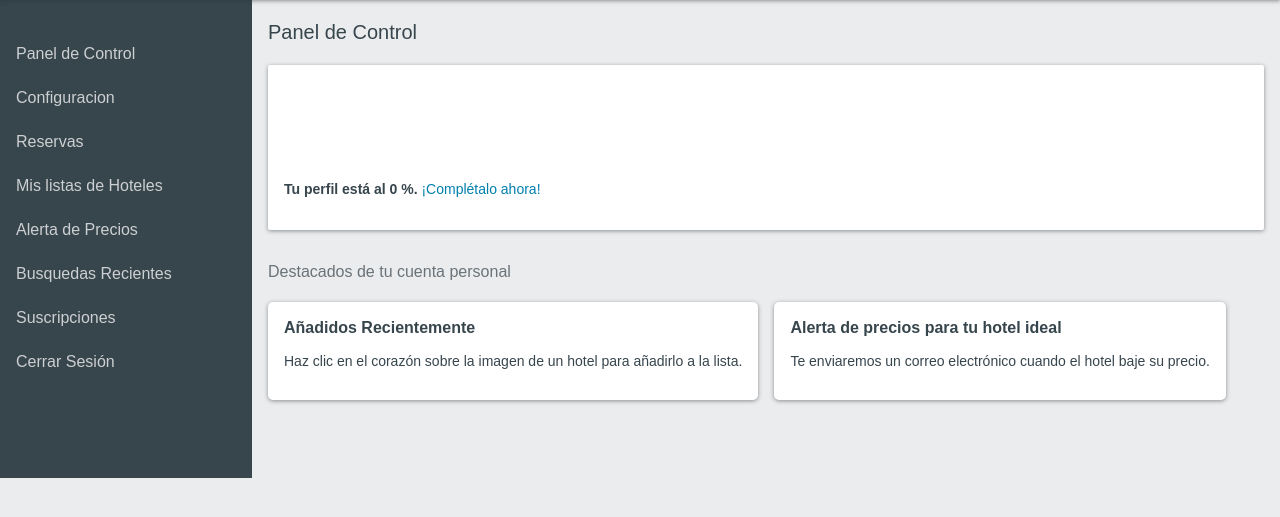
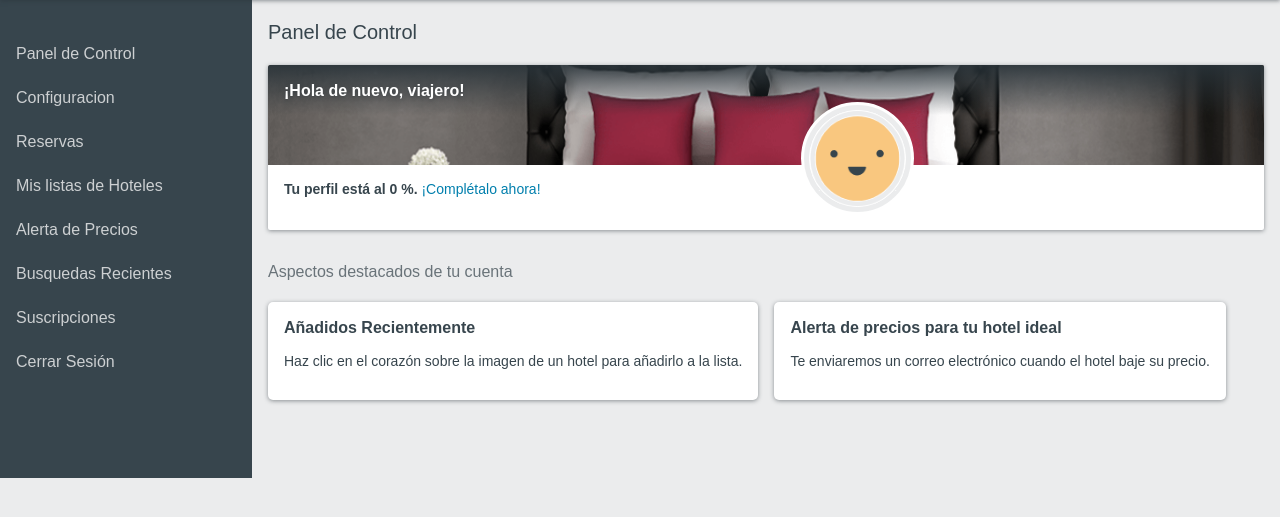
Before and after one commit to EliteArmy/IS410-II2017-ProyectoPOO-Grupo-1, a PHP site: page /dashboard.html in a window 1280 px wide. Shown: the part 64-581 px from the top of the page. Run offline with PHP 8.4, Linux system fonts and the light colour scheme.

Commit message:
cambios a dashboard

```diff
--- a/css/ariel-custom-css.css
+++ b/css/ariel-custom-css.css
@@ -569,11 +569,86 @@
 	position:relative;
 }
 
+.imagen-fondo{
+
+	border-bottom-color:rgb(55, 69, 77);
+	border-bottom-style:none;
+	border-bottom-width:0px;
+	border-image-outset:0px;
+	border-image-repeat:stretch;
+	border-image-slice:100%;
+	border-image-source:none;
+	border-image-width:1;
+	border-left-color:rgb(55, 69, 77);
+	border-left-style:none;
+	border-left-width:0px;
+	border-right-color:rgb(55, 69, 77);
+	border-right-style:none;
+	border-right-width:0px;
+	border-top-color:rgb(55, 69, 77);
+	border-top-left-radius:2px;
+	border-top-right-radius:2px;
+	border-top-style:none;
+	border-top-width:0px;
+	box-sizing:border-box;
+	color:rgb(55, 69, 77);
+	direction:ltr;
+	display:inline;
+	font-family:Arial, Helvetica, Sans, sans-serif, "Sans Serif";
+	font-size:16px;
+	height:240.688px;
+	left:0px;
+	line-height:20px;
+	margin-top:-50px;
+	max-width:100%;
+	position:relative;
+	top:0px;
+	vertical-align:middle;
+	/*width:1065px;*/
+
+}
+
+.imagen-fondo2{ /*difuminado*/
+	background-image:linear-gradient(rgba(41, 51, 57, 0.9), transparent);
+	border-top-left-radius:2px;
+	border-top-right-radius:2px;
+	box-sizing:border-box;
+	color:rgb(55, 69, 77);
+	display:block;
+	font-family:Arial, Helvetica, Sans, sans-serif, "Sans Serif";
+	font-size:16px;
+	height:50px;
+	left:0px;
+	line-height:20px;
+	position:absolute;
+	top:0px;
+	width:1065px;
+}
+
+.mensaje-bienvenida{
+	box-sizing:border-box;
+	color:rgb(255, 255, 255);
+	display:block;
+	font-family:Arial, Helvetica, Sans, sans-serif, "Sans Serif";
+	font-size:16px;
+	font-weight:bold;
+	line-height:20px;
+
+	margin: 0px;
+	padding-bottom:0px;
+	padding-left:16px;
+	padding-right:16px;
+	padding-top:0px;
+	position:absolute;
+	text-align:left;
+	text-shadow:rgba(41, 51, 57, 0.5) 0px 1px 4px;
+	top:16px;
+}
+
 .fondo-tarjeta-perfil{
 	bottom:-50px;
 	box-sizing:
-	border-box;
-	color:rgb(55, 69, 77);
+	border-box;color:rgb(55, 69, 77);
 	display:block;
 	font-family:Arial, Helvetica, Sans, sans-serif, "Sans Serif";
 	font-size:16px;
@@ -581,8 +656,141 @@
 	left:532.5px;
 	line-height:20px;
 	position:absolute;
+	/*max-width:100%;*/
 }
 
+.carita-progreso{
+
+	background-color:rgb(235, 236, 237);
+	background-image:linear-gradient(90deg, rgb(235, 236, 237) 50%, transparent 0px, transparent), linear-gradient(90deg, rgb(140, 186, 63) 50%, rgb(235, 236, 237) 0px, rgb(235, 236, 237));
+	border-bottom-color:rgb(255, 255, 255);
+	border-bottom-left-radius:50%;
+	border-bottom-right-radius:50%;
+	border-bottom-style:solid;
+	border-bottom-width:3px;
+	border-image-outset:0px;
+	border-image-repeat:stretch;border-image-slice:100%;
+	border-image-source:none;
+	border-image-width:1;
+	border-left-color:rgb(255, 255, 255);
+	border-left-style:solid;
+	border-left-width:3px;
+	border-right-color:rgb(255, 255, 255);
+	border-right-style:solid;
+	border-right-width:3px;
+	border-top-color:rgb(255, 255, 255);
+	border-top-left-radius:50%;
+	border-top-right-radius:50%;
+	border-top-style:solid;
+	border-top-width:3px;
+	box-sizing:border-box;
+	color:rgb(55, 69, 77);display:block;
+	font-family:Arial, Helvetica, Sans, sans-serif, "Sans Serif";
+	font-size:16px;
+	height:113px;
+	line-height:20px;
+	position:relative;
+	width:113px;
+	max-width:100%;
+
+}
+
+.carita-avatar{
+	box-sizing:
+	border-box;
+	color:rgb(55, 69, 77);
+	display:block;
+	font-family:Arial, Helvetica, Sans, sans-serif, "Sans Serif";
+	font-size:16px;
+	height:95px;
+	left:9px;
+	line-height:20px;
+	position:absolute;
+	top:9px;
+	/*width:95px;*/
+
+}
+
+.carita-progreso2{
+	background-attachment:scroll;
+	background-clip:border-box;
+	background-color:rgb(255, 255, 255);
+	background-image:none;
+	background-origin:padding-box;
+	background-position-x:0%;
+	background-position-y:0%;
+	background-size:auto;
+	border-bottom-color:rgb(255, 255, 255);
+	border-bottom-left-radius:50%;
+	border-bottom-right-radius:50%;
+	border-bottom-style:solid;
+	border-bottom-width:1px;
+	border-image-outset:0px;
+	border-image-repeat:stretch;
+	border-image-slice:100%;
+	border-image-source:none;
+	border-image-width:1;
+	border-left-color:rgb(255, 255, 255);
+	border-left-style:solid;
+	border-left-width:1px;
+	border-right-color:rgb(255, 255, 255);
+	border-right-style:solid;
+	border-right-width:1px;
+	border-top-color:rgb(255, 255, 255);
+	border-top-left-radius:50%;
+	border-top-right-radius:50%;
+	border-top-style:solid;
+	border-top-width:1px;
+	box-sizing:border-box;
+	color:rgb(55, 69, 77);
+	display:block;
+	font-family:Arial, Helvetica, Sans, sans-serif, "Sans Serif";
+	font-size:16px;
+	height:97px;
+	left:5px;
+	line-height:20px;
+	position:absolute;
+	top:5px;
+	width:97px;
+}
+
+.carita-avatar2{
+	background-position-x:50%;
+	background-position-y:50%;
+	background-repeat-x:;
+	background-repeat-y:;
+	background-size:contain;
+	border-bottom-left-radius:50%;
+	border-bottom-right-radius:50%;
+	border-top-left-radius:50%;
+	border-top-right-radius:50%;
+	box-sizing:border-box;
+	color:rgb(55, 69, 77);
+	display:block;
+	font-family:Arial, Helvetica, Sans, sans-serif, "Sans Serif";
+	font-size:16px;
+	height:95px;
+	line-height:0px;
+	object-fit:cover;
+	text-indent:0px;
+	/*width:95px;*/
+	/*max-width:100%;*/
+}
+
+.carita-avatar3{
+	box-sizing:border-box;
+	color:rgb(55, 69, 77);
+	font-family:Arial, Helvetica, Sans, sans-serif, "Sans Serif";
+	font-size:16px;
+	height:95px;
+	line-height:0px;
+	overflow-x:hidden;
+	overflow-y:hidden;
+	text-indent:0px;
+	transform-origin:47.5px 47.5px;
+	/*width:95px;*/
+	/*max-width:100%;*/
+}
 .fondo-tarjeta-titulo{
 	box-sizing:border-box;
 	color:rgb(55, 69, 77);
@@ -599,7 +807,7 @@
 	padding-left:16px;
 	padding-right:16px;
 	text-align:left;
-	/*width:426px*/
+	width:426px
 }
 
 .fondo-tarjeta-titulo2{
@@ -614,13 +822,12 @@
 	font-weight:normal;
 	height:auto;
 	line-height:17.5px;
-	/*outline-width:0px;*/
+	outline-width:0px;
 	text-align:left;
 	text-decoration-color:rgb(0, 127, 173);
 	text-decoration-line:none;
 	text-decoration-skip:objects;
-	text-decoration-style:
-	solid;
+	text-decoration-style:solid;
 }
 
 .fondo-tarjeta-final{
--- a/dashboard.html
+++ b/dashboard.html
@@ -68,15 +68,23 @@
 								<div class="fondo-tarjeta-imagen">
 
 									<div class="fondo-tarjeta-imagen-final">
-
+										<picture>
+											<img src="img/dashboard_image_1000x226.png" class="imagen-fondo">
+										</picture>
+										<span class="imagen-fondo2"></span>
+										<h4 class="mensaje-bienvenida">
+											¡Hola de nuevo, viajero!
+										</h4>
 									</div>
 
-									<div class="fondo-tarjeta-perfil">
-										<div>
-
+									<div class="fondo-tarjeta-perfil"> <!--carita enmedio-->
+										<div class="carita-progreso">
+											<div class="carita-progreso2"></div>
 										</div>
-										<div>
-
+										<div class="carita-avatar">
+											<span class="carita-avatar2" >
+												<img src="img/avatar.png" class="carita-avatar3">
+											</span>
 										</div>
 									</div>
 
@@ -96,7 +104,7 @@
 
 					<section class="resumen-cuenta">
 
-						<h3 class="titulo-resumen-cuenta">Destacados de tu cuenta personal</h3>
+						<h3 class="titulo-resumen-cuenta">Aspectos destacados de tu cuenta</h3>
 
 						<div class="tabla-resumen-cuenta">
 
```
Also changed, not shown: img/avatar.png (added), img/dashboard_image_1000x226.png (added), img/dashboard_image_288x222.png (added), img/dashboard_image_536x147.png (added), img/dashboard_image_736x222.png (added).
